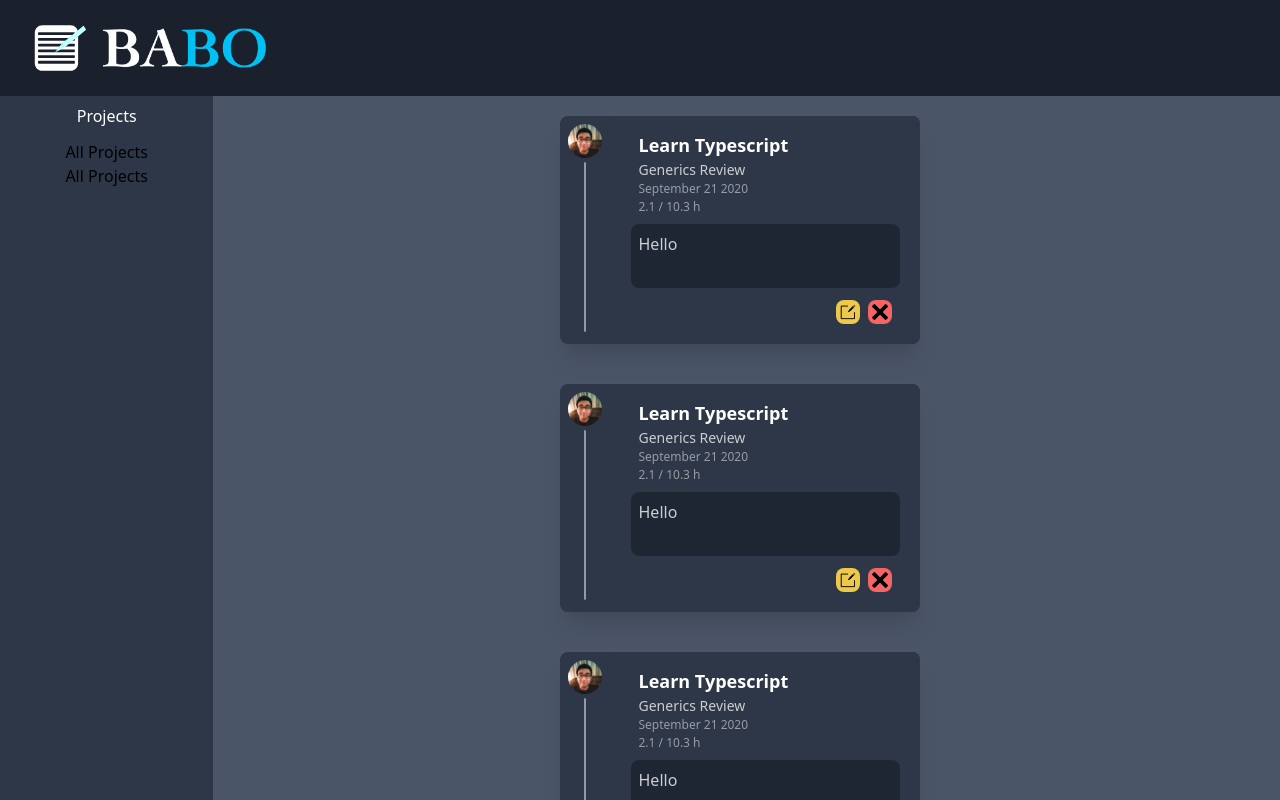
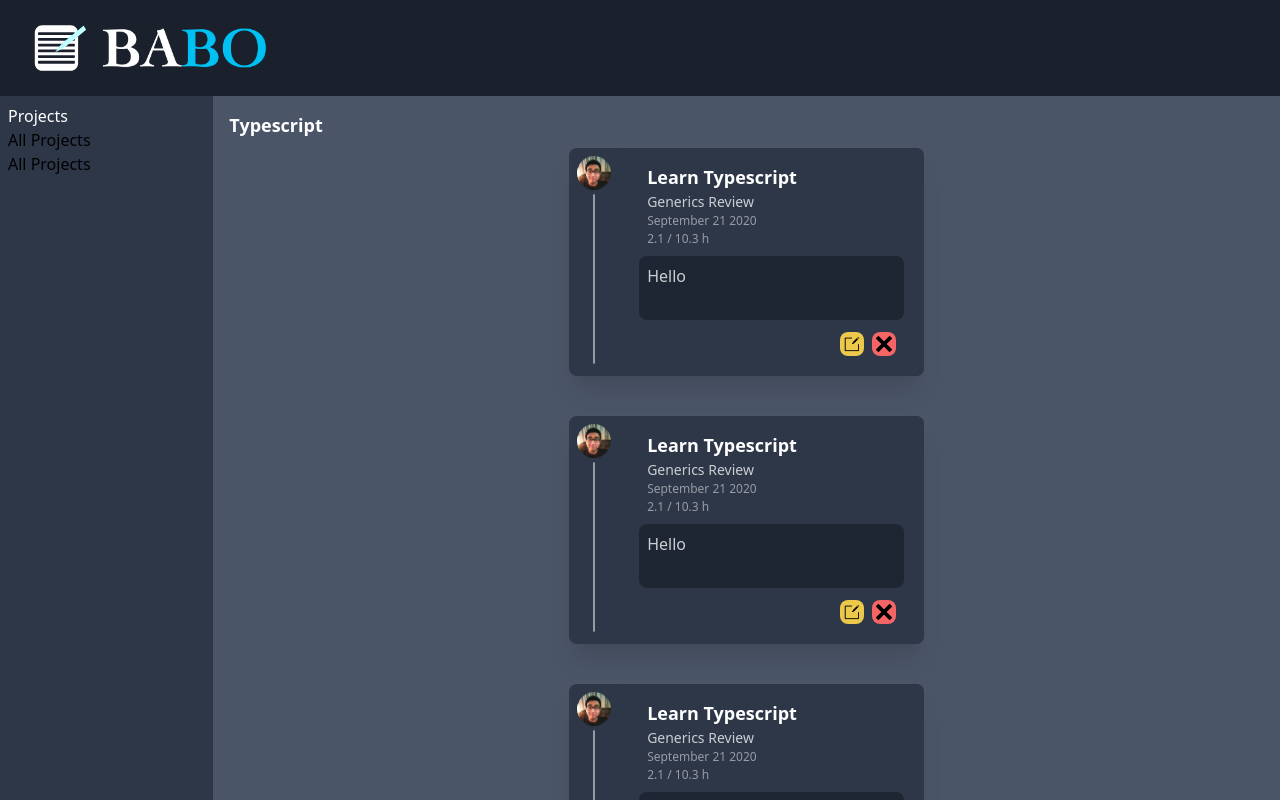
Before and after one commit to JamesTLopez/Babo, a React (Create React App) app: page /dashboard/projects in a window 1280 px wide. Built offline with nearby package versions, Linux system fonts and the light colour scheme.

Commit message:
tab bug fix

```diff
--- a/src/assets/App.css
+++ b/src/assets/App.css
@@ -116,16 +116,6 @@ body,
   min-height: 20rem;
 }
 
-.outer {
-  min-width: 200px;
-  height: 100%;
-}
-
-.inner {
-  background-color: #272f3f;
-  min-width: 200px;
-}
-
 @-webkit-keyframes fadeIn {
   from {
     opacity: 0;
--- a/src/assets/App.scss
+++ b/src/assets/App.scss
@@ -98,17 +98,6 @@ body,
   min-height: 20rem;
 }
 
-.outer{
-  min-width: 200px;
-  height: 100%;
-}
-
-  .inner {
-    background-color: #272f3f;
-    min-width: 200px;
-
-
-  }
 
 
 
--- a/src/components/layouts/Tabs.tsx
+++ b/src/components/layouts/Tabs.tsx
@@ -1,18 +1,16 @@
 import React from "react";
-import {Link} from "react-router-dom"
+import { Link } from "react-router-dom";
 function Tabs() {
+  return (
 
-  return (
-    <div className="outer sm:w-1/6 w-full">
-      <div className="inner sm:h-full sm:w-1/6 w-full h-10 sm:fixed relative bg-gray-800 flex flex-col items-center p-2">
-          <div className="flex">
-            <h1 className="text-white">Projects</h1>
-          </div>
-          <div className="flex flex-col p-3">
-            <Link to="/dashboard/projects"> All Projects</Link>
-            <Link to="/dashboard/createproject"> All Projects</Link>
-
-          </div>
+    <div className="sm:w-1/6 sm:fixed relative w-full sm:h-full bg-gray-800">
+      <div className="flex flex-col sm:items-start items-center p-2">
+        <div className="flex flex-col">
+          <h1 className="text-white">Projects</h1>
+          <Link to="/dashboard/projects"> All Projects</Link>
+          <Link to="/dashboard/createproject"> All Projects</Link>
+        </div>
+        <div className="flex flex-col p-3"></div>
       </div>
     </div>
   );
--- a/src/components/pages/Home.tsx
+++ b/src/components/pages/Home.tsx
@@ -2,18 +2,20 @@ import React from "react";
 import { Route, Switch } from "react-router-dom";
 import Tabs from "../layouts/Tabs";
 import Post from "../posts/Post";
-import Posts from "../posts/Posts"
+import Posts from "../posts/Posts";
 
 function Home() {
   return (
-    <div className="flex justify-center h-full overflow-y-scroll bg-gray-700">
+    <div className="flex justify-center h-full  bg-gray-700">
       <div className=" w-full flex sm:flex-row flex-col items-center">
-      <Tabs/>
-        <div className="feed h-full sm:w-full w-3/4 ">
+        <Tabs />
+        <div className="w-1/6"></div>
+        <div className="feed h-full sm:w-5/6 w-3/4 overflow-y-scroll">
+
           <Switch>
-            <Route path="/dashboard/projects">   <Posts/></Route>
+            <Route path="/dashboard/projects" component={Posts}/>
+
           </Switch>
-
         </div>
       </div>
     </div>
--- a/src/components/posts/Posts.tsx
+++ b/src/components/posts/Posts.tsx
@@ -1,19 +1,24 @@
-import React from 'react'
-import Post from './Post'
-
+import React from "react";
+import Post from "./Post";
 
 function Posts() {
-
-    return (
-        <div className="flex flex-wrap flex-col items-center">
-            <Post user="James" replyingTo="Terry" content="This my first post"/>
-            <Post user="James" replyingTo="Terry" content="This my first post"/>
-            <Post user="James" replyingTo="Terry" content="This my first post"/>
-            <Post user="James" replyingTo="Terry" content="This my first post"/>
-            <Post user="James" replyingTo="Terry" content="This my first post"/>
-            <Post user="James" replyingTo="Terry" content="This my first post"/>
+  return (
+    <div className="flex flex-col">
+      <div className="sm:flex hidden  h-8">
+        <div className="fixed p-4">
+          <h1 className="text-lg font-semibold text-white">Typescript</h1>
         </div>
-    )
+      </div>
+      <div className="flex flex-wrap flex-col items-center shadow-xl">
+        <Post user="James" replyingTo="Terry" content="This my first post" />
+        <Post user="James" replyingTo="Terry" content="This my first post" />
+        <Post user="James" replyingTo="Terry" content="This my first post" />
+        <Post user="James" replyingTo="Terry" content="This my first post" />
+        <Post user="James" replyingTo="Terry" content="This my first post" />
+        <Post user="James" replyingTo="Terry" content="This my first post" />
+      </div>
+    </div>
+  );
 }
 
-export default Posts
+export default Posts;
```
Also changed, not shown: 1 other file (tests, documents, lock files or other folders).
